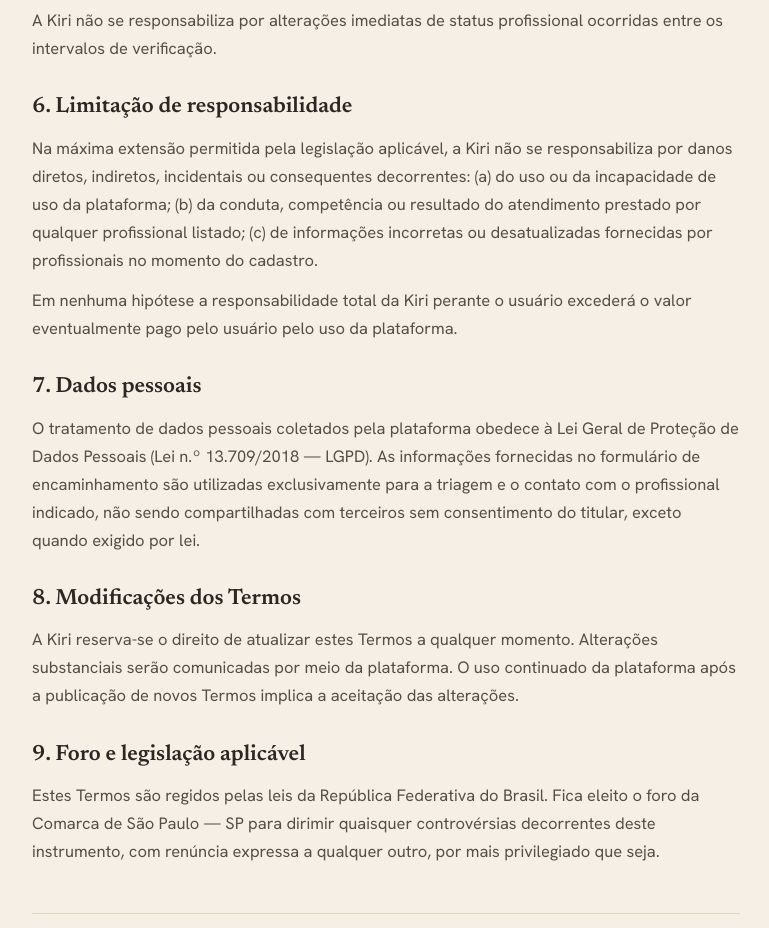
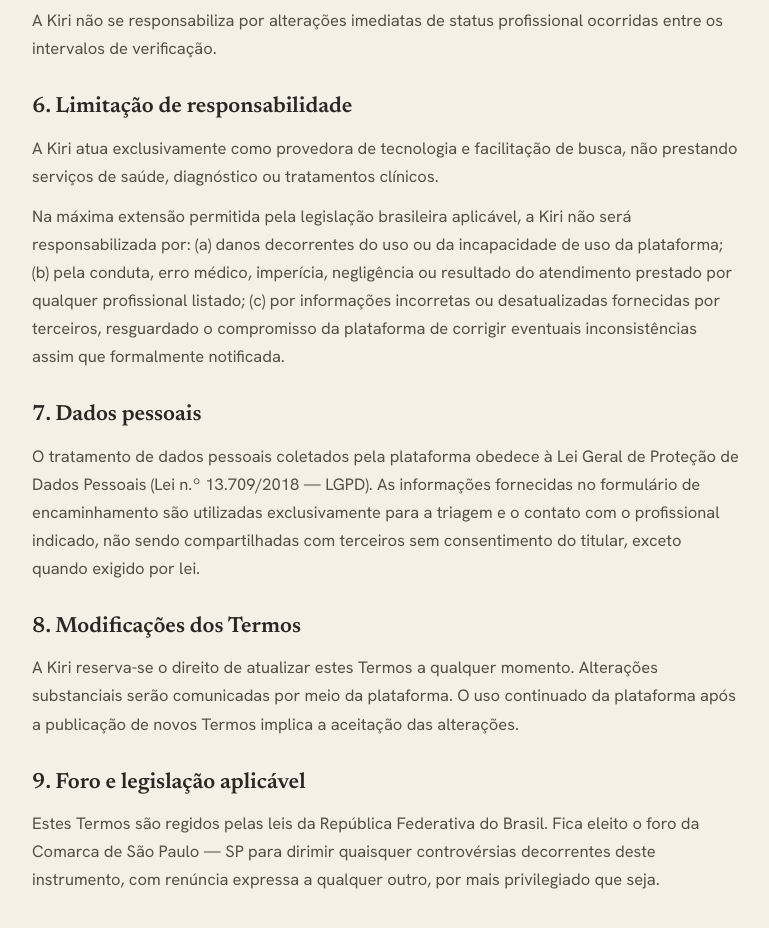
Before and after one commit to kirisaude/kiri-site, a Next.js app: page /termos in a window 1280 px wide. Shown: the part 1900-2828 px from the top of the page, without its empty margins (254-1023 px from the left). Built offline with nearby package versions, Linux system fonts and the light colour scheme.

Commit message:
Atualiza seção 6 dos Termos de Uso — limitação de responsabilidade

```diff
--- a/src/app/termos/page.tsx
+++ b/src/app/termos/page.tsx
@@ -43,8 +43,8 @@ const SECOES = [
   {
     titulo: "6. Limitação de responsabilidade",
     texto: [
-      "Na máxima extensão permitida pela legislação aplicável, a Kiri não se responsabiliza por danos diretos, indiretos, incidentais ou consequentes decorrentes: (a) do uso ou da incapacidade de uso da plataforma; (b) da conduta, competência ou resultado do atendimento prestado por qualquer profissional listado; (c) de informações incorretas ou desatualizadas fornecidas por profissionais no momento do cadastro.",
-      "Em nenhuma hipótese a responsabilidade total da Kiri perante o usuário excederá o valor eventualmente pago pelo usuário pelo uso da plataforma.",
+      "A Kiri atua exclusivamente como provedora de tecnologia e facilitação de busca, não prestando serviços de saúde, diagnóstico ou tratamentos clínicos.",
+      "Na máxima extensão permitida pela legislação brasileira aplicável, a Kiri não será responsabilizada por: (a) danos decorrentes do uso ou da incapacidade de uso da plataforma; (b) pela conduta, erro médico, imperícia, negligência ou resultado do atendimento prestado por qualquer profissional listado; (c) por informações incorretas ou desatualizadas fornecidas por terceiros, resguardado o compromisso da plataforma de corrigir eventuais inconsistências assim que formalmente notificada.",
     ],
   },
   {
```
